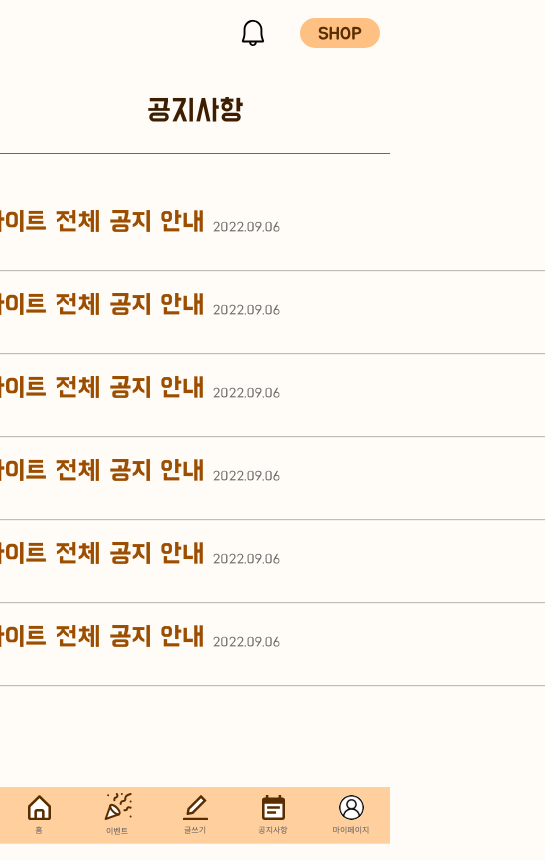
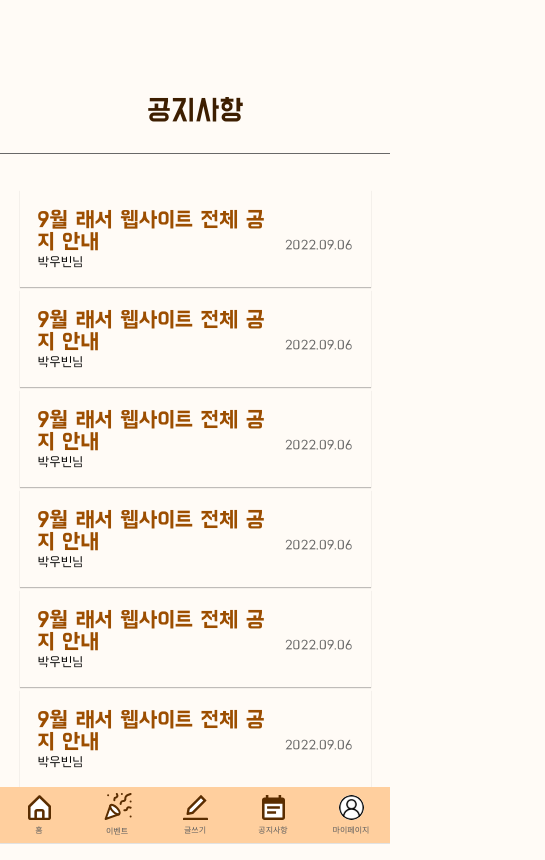
Before and after one commit to Ressum/FrontEnd, a React (Create React App) app: page /main/notice in a window 390 px wide. Shown: the whole page, 545 px wide, since content can reach past the window. Built offline with nearby package versions, Linux system fonts and the light colour scheme; a web font is replaced by a local one.

Commit message:
CHORE :: 공지사항 반응형 적용

```diff
--- a/src/components/Main/Notice/Notice.js
+++ b/src/components/Main/Notice/Notice.js
@@ -29,10 +29,6 @@ function Notice() {
                     ))
                 }
             </ul>
-            <div id="notice-shop-button">
-                <img src={bell} alt="notice" />
-                <Link to="/goods">SHOP</Link>
-            </div>
         </div>
     );
 }
--- a/src/components/Main/Notice/Notice.scss
+++ b/src/components/Main/Notice/Notice.scss
@@ -20,10 +20,18 @@ body{
         }
 
         ul {
+            margin-left: 22.5%;
+            margin-right: 22.5%;
+            width: 55%;
+            @media ALL and (max-width:767px) {
+                margin-left: 5%;
+                margin-right: 5%;
+                width: 90%;
+            }
             li {
                 margin-bottom: 3px;
-                width: 700px;
-                height: 80px;
+                width: 100%;
+                height: 20%;
                 box-shadow: 0px 1px 1px rgba(0, 0, 0, 0.25);
                 box-sizing: border-box;
                 padding: 18px;
@@ -35,9 +43,13 @@ body{
                     display: flex;
                     align-items: flex-end;
                     h3 {
-                        font-size: 26px;
+                        font-size: 24px;
                         color: $brown;
                         font-family: 'BM Hanna Pro';
+
+                        @media ALL and (max-width:767px) {
+                            font-size: 22px;
+                        }
                     }
                     div {
                         margin-left: 8px;
@@ -47,32 +59,12 @@ body{
                     }
                 }
                 > div:last-child {
+                    margin-top: 1%;
                     font-size: 14px;
                     font-family: 'BM Hanna Air';
                 }
             }
-            margin-bottom: 3%;
-        }
-        #notice-shop-button {
-            position: absolute;
-            right: 10px;
-            display: flex;
-            align-items: center;
-            margin-top: 18px;
-            a {
-                display: inline-block;
-                text-align: center;
-                margin-left: 35px;
-                height: 30px;
-                width: 80px;
-                line-height: 30px;
-                background-color: $light-orage;
-                border-radius: 30px;
-                text-decoration: none;
-                font-family: 'BM Jua';
-                font-size: 18px;
-                color: $dark-brown-1;
-            }
+            margin-bottom: 70px;
         }
     }
 }
--- a/src/components/Main/NoticeShopButton/NoticeShopButton.scss
+++ b/src/components/Main/NoticeShopButton/NoticeShopButton.scss
@@ -31,7 +31,7 @@
     }
 }
 /* 모바일 가로, 테블릿 세로 (해상도 480px ~ 767px)*/
-@media (min-width:480px) and (max-width:767px) {
+@media (min-width:480px) and (max-width:1024px) {
     #notice-shop-button{
         display: none;
     }
```
